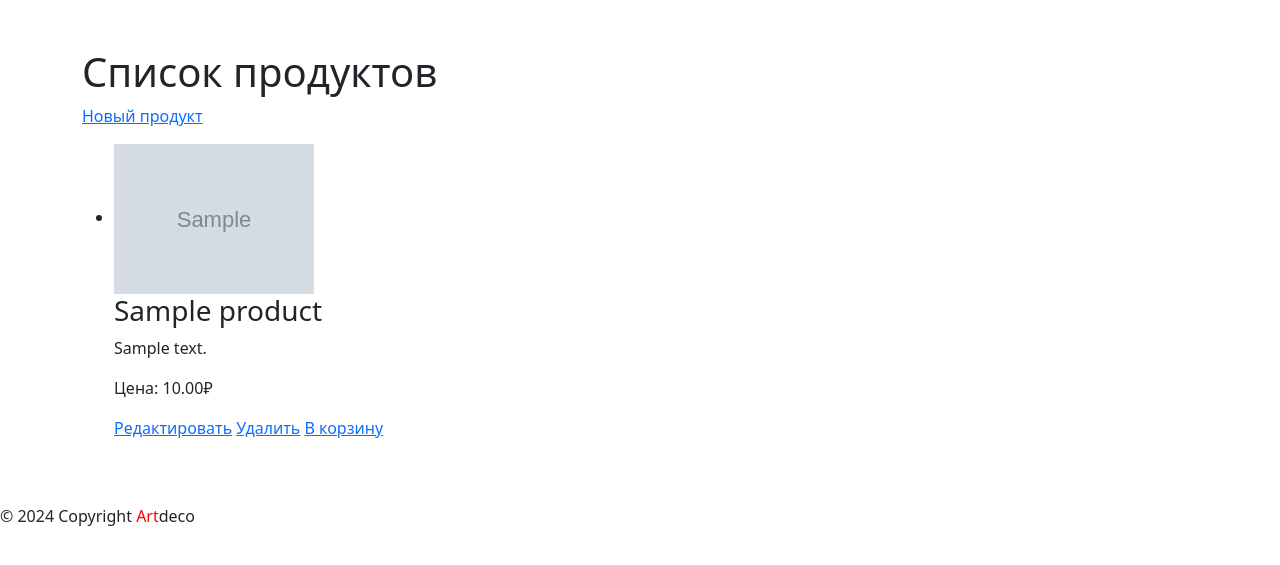
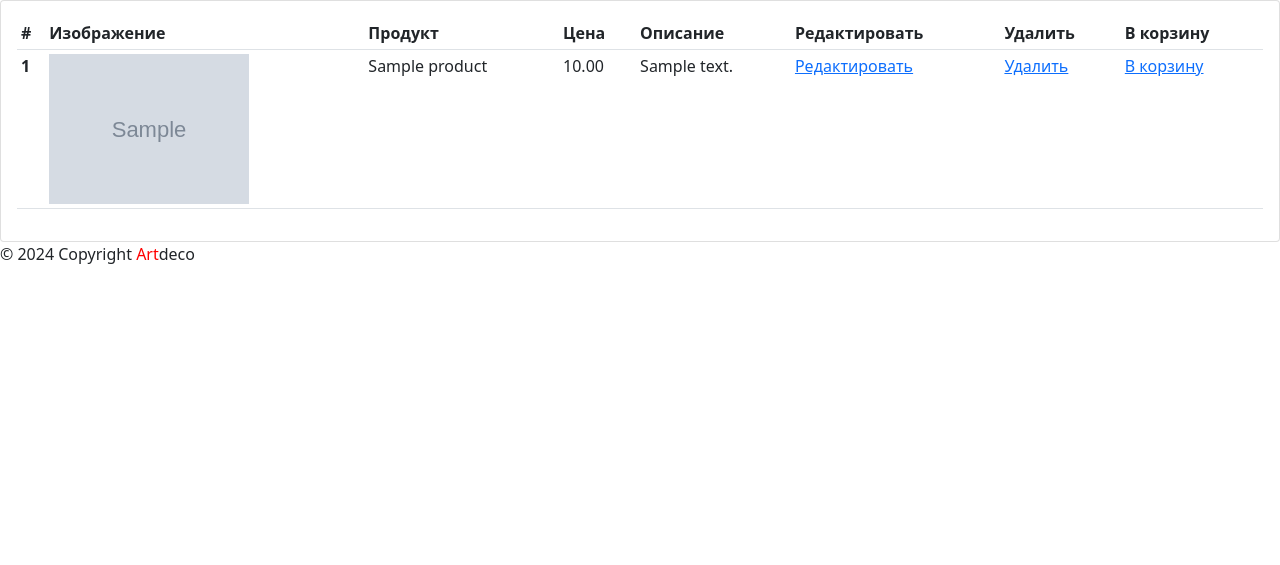
Before and after one commit to syberflea/holoart_shoppinglist_project, a Django app: page /product_list/ in a window 1280 px wide. Shown: the part 56-621 px from the top of the page. Run offline with Django 4.2, Linux system fonts and the light colour scheme; tables that the repository leaves empty hold one stand-in row (values such as "Sample post"); grey boxes marked "Sample" are stand-in pictures; some libraries are stand-ins or nearby versions.

Commit message:
Add table fo products to product_list.html

```diff
--- a/haloart/templates/shop/product_list.html
+++ b/haloart/templates/shop/product_list.html
@@ -1,22 +1,33 @@
 {% extends 'base.html' %}
 {% block title%}Список продуктов{% endblock title %}
 {% block content %}
-<div class="container py-5">
-  <h1>Список продуктов</h1>
-  <p><a href="{% url 'shop:add_product' %}">Новый продукт</a></p>
 
-  <ul>
-    {% for product in products %}
-    <li>
-      <img src="{{ product.image.url }}" alt="{{ product.name }}" width="200" height="150">
-      <h3>{{ product.name }}</h3>
-      <p>{{ product.description }}</p>
-      <p>Цена: {{ product.price }}₽</p>
-      <a href="{% url 'shop:edit_product' product.id %}">Редактировать</a>
-      <a href="{% url 'shop:delete_product' product.id %}">Удалить</a>
-      <a href="{% url 'shop:add_to_cart' product.id %}">В корзину</a>
-    </li>
-    {% endfor %}
-  </ul>
+<div class="card card-body ml-3 mr-3">
+	<table class="table table-sm">
+		<tr>
+			<th>#</th>
+      <th>Изображение</th>
+			<th>Продукт</th>
+			<th>Цена</th>
+			<th>Описание</th>
+			<th>Редактировать</th>
+			<th>Удалить</th>
+			<th>В корзину</th>
+		</tr>
+		{% for product in products %}
+		<tr>
+			<th scope="row">{{ forloop.counter }}</th>
+      <td><img src="{{ product.image.url }}" alt="{{ product.name }}" width="200" height="150"></td>
+			<td>{{ product.name }}</td>
+			<td>{{ product.price }}</td>
+			<td>{{ product.description }}</td>
+			<td><a href="{% url 'shop:edit_product' product.id %}">Редактировать</a></td>
+			<td><a href="{% url 'shop:delete_product' product.id %}">Удалить</a></td>
+			<td><a href="{% url 'shop:add_to_cart' product.id %}">В корзину</a></td>
+		</tr>
+		{% empty %}
+		<p>Ваша корзина пуста</p>
+		{% endfor %}
+	</table>
 </div>
 {% endblock %}
```
